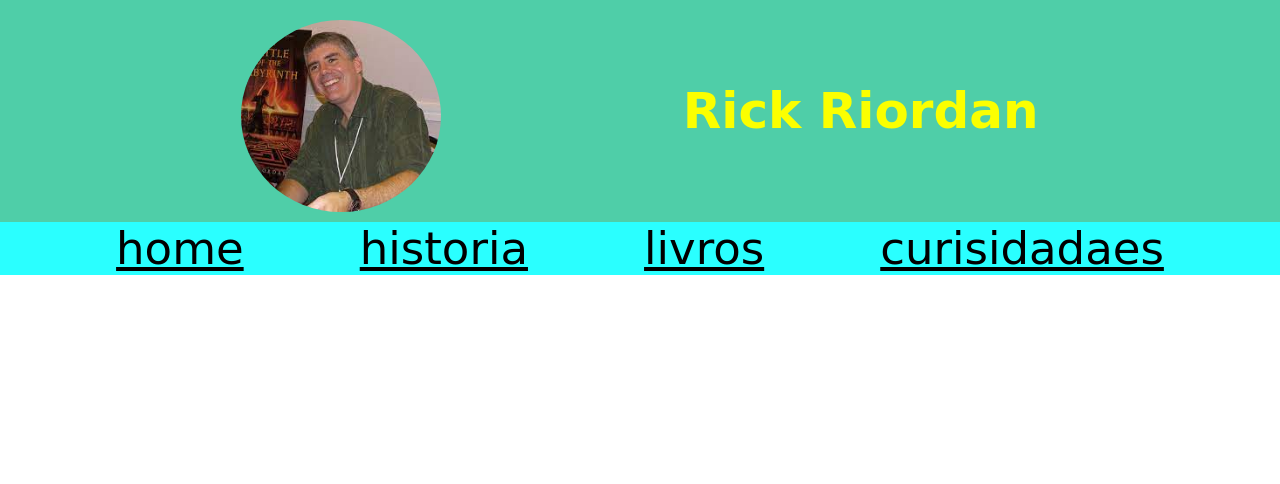
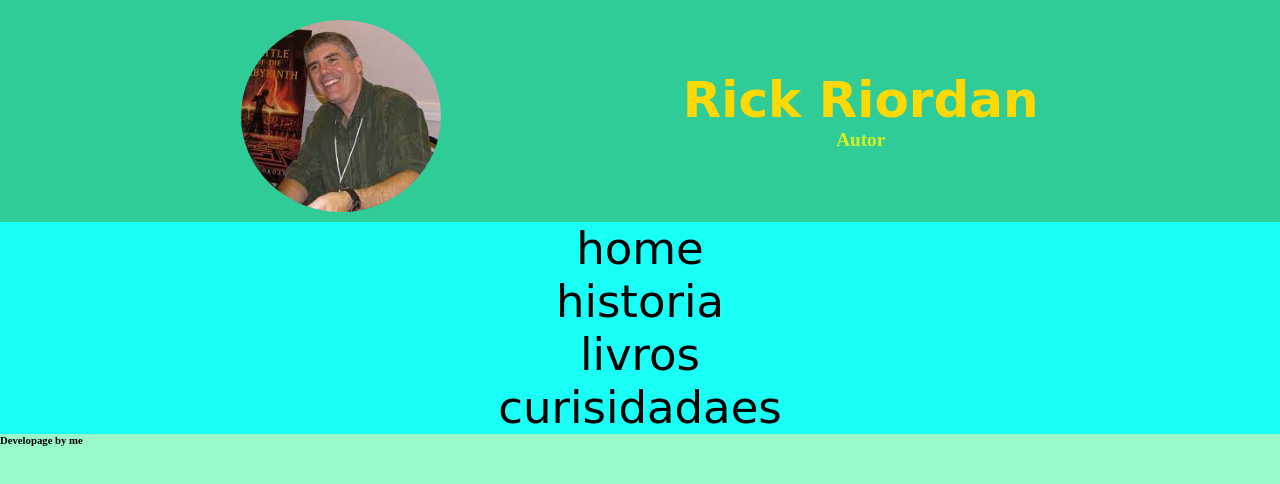
Before and after one commit to kellen-shika/lil, a plain HTML site: page index.html in a window 1280 px wide. Drawn offline with Linux system fonts and the light colour scheme; a web font is replaced by a local one.

Commit message:
Add files via upload

```diff
--- a/index.css
+++ b/index.css
@@ -15,24 +15,41 @@ img#hero{
     margin: 20px 0px 10px 0px;
 }
 h1#hero{
-    color: rgb(251, 255, 0);
+    color: rgb(255, 217, 0);
     font-size: 50px;
     font-family: 'Aboreto', cursive;
 }
-ul{
+h4#hero{
+    color: rgba(255, 251, 0, 0.801);
+    font-family: 'Aboreto';
+    font-size: larger;
+}
+nav ul li a{
     display: flex;
+    justify-content: center;
     list-style: none;
-    justify-content: space-evenly;
+    text-decoration: none;
+    align-items: center;
+    color: black;
     background-color: rgba(0, 255, 255, 0.836);
     size: 50px;
-}
-li a{
     font-family: 'Aboreto', cursive;
     font-size: 45px;
-    color: black;
-    text-decoration: overline;
-    text-decoration: underline;
+    width: 100%;
+    height: 100%;
 }
-li a:hover{
-    color: rgb(253, 203, 95);
+nav li a:hover{
+    color: rgb(248, 191, 69);
+    background-color: rgb(194, 55, 50);
+
 }
+section#hero{
+    text-align:center;
+}
+body{
+    background-color: rgba(139, 250, 194, 0.87);
+}
+footer{
+    position: fixed;
+    width: 100%;
+}
--- a/index.html
+++ b/index.html
@@ -12,7 +12,10 @@
 <body>
     <header>
         <img id="hero" src="imagem.jpg" alt="Rick em bienal">
-        <h1 id="hero">Rick Riordan</h1>
+        <section id="hero">
+            <h1 id="hero">Rick Riordan</h1>
+            <h4 id="hero">Autor</h4>
+         </section>
     </header>
 
     <nav>
@@ -23,5 +26,12 @@
             <li><a href="#">curisidadaes</a></li>
         </ul>
     </nav>
+    <main>
+
+    </main>
+    <footer>
+        <h6>Developage by me</h6>
+
+    </footer>
 </body>
 </html>
```
